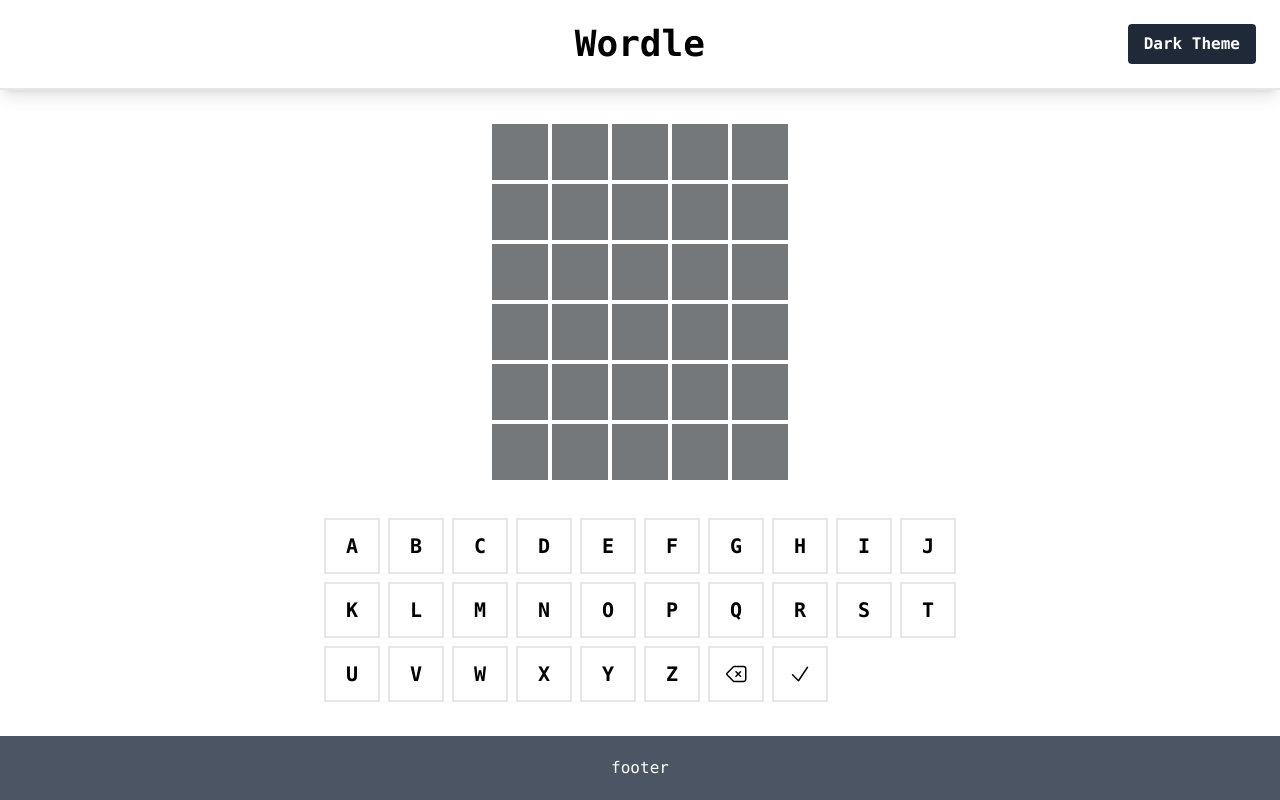
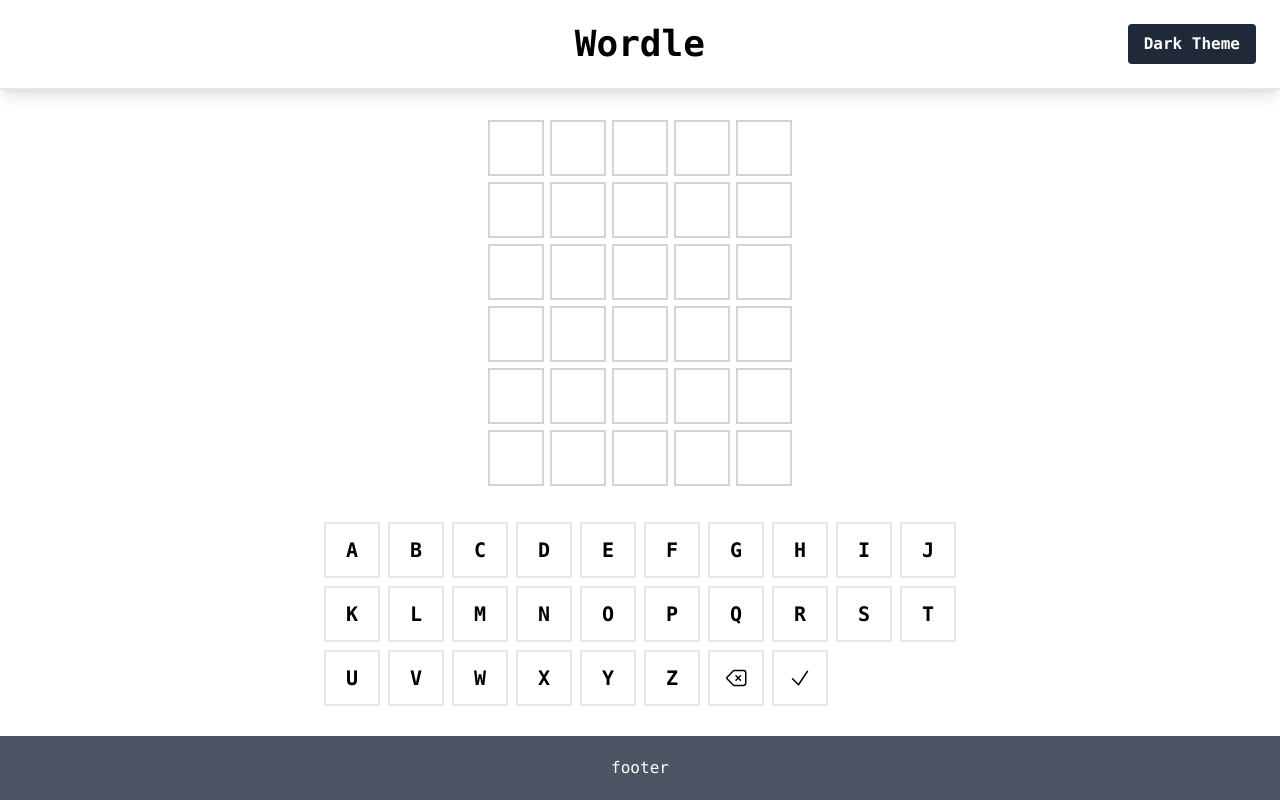
Before and after one commit to priegelsdev/wordle, a React (Vite) app: page / in a window 1280 px wide. Built offline with nearby package versions, Linux system fonts and the light colour scheme.

Commit message:
add styling

```diff
--- a/src/App.tsx
+++ b/src/App.tsx
@@ -52,6 +52,7 @@
             }, 0);
 
           const letterToCheck = guessedLetters[index];
+          child.classList.add('text-white');
 
           if (guessedLetters[index] === child.id) {
             // change bg color of box if guessed letter is correct or in wrong position
@@ -93,6 +94,8 @@
                 }
               );
             }
+          } else {
+            child.style.backgroundColor = '#74787B';
           }
         }
       );
--- a/src/Components/RowsContainer.tsx
+++ b/src/Components/RowsContainer.tsx
@@ -22,12 +22,12 @@
     <div
       key={index}
       id={letter}
-      className="aspect-square w-14 bg-asphalt-gray text-white font-bold flex justify-center items-center"
+      className="aspect-square w-14 border-solid border-2 border-gray-300 font-bold flex justify-center items-center"
     ></div>
   ));
 
   const rowElements = new Array(6).fill(0).map((row, index) => (
-    <div key={index} id={`row-${index}`} className="flex gap-1 mb-1">
+    <div key={index} id={`row-${index}`} className="flex gap-1.5 mb-1.5">
       {letterElements}
     </div>
   ));
```
